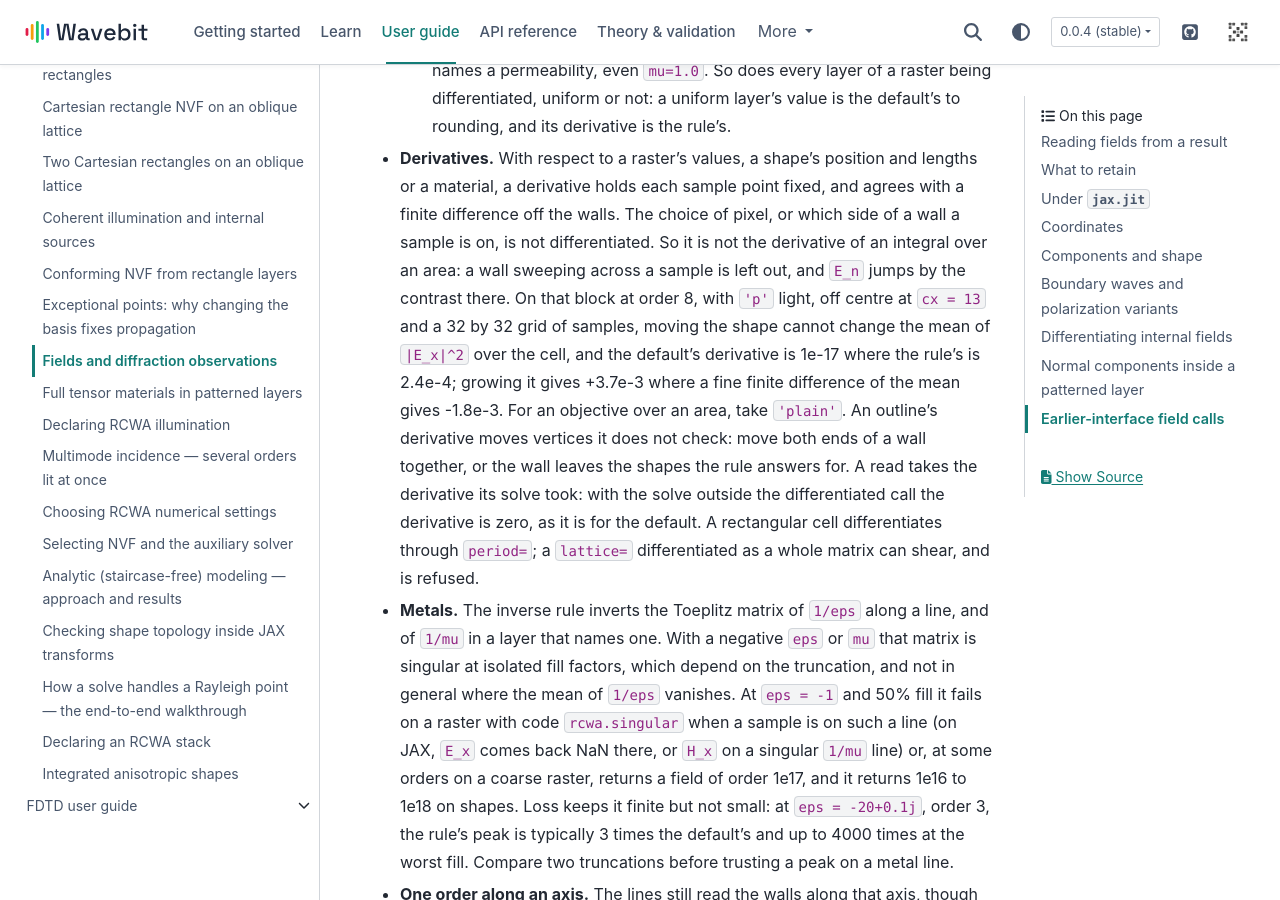
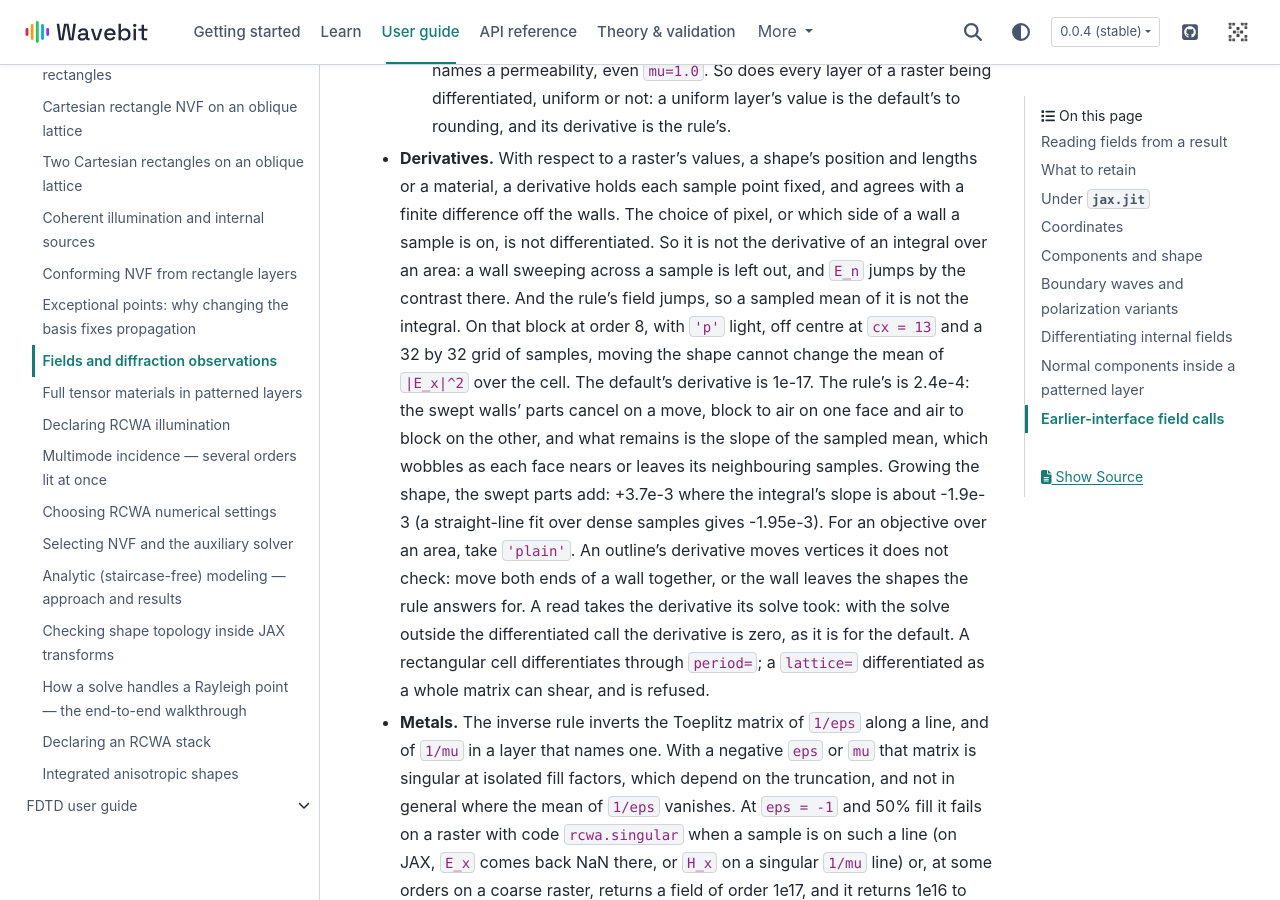
Before and after one commit to fieldalgo/wavebit, a Sphinx documentation site: the page built from docs/guide/rcwa/fields.md, in a window 1280 px wide and 900 px high, scrolled down 10727 px. Built offline with Sphinx 7.4.7 and the PyData theme 0.15.4, drawn with Linux system fonts in a browser that asks for light colours; pages that are not in the unit, such as notebooks, are missing from menus.

Commit message:
docs(fields): say why the rule's move derivative is nonzero: the sampled mean, not the walls
On a move of the block the two swept faces cancel, block to air on one side and air to block
on the other, so the Lalanne rule's fixed-point derivative of the 32x32 mean (2.4e-4 at order
8, cx = 13) is the slope of that mean's own wobble as each face nears or leaves its samples:
the rule's field jumps, so its sampled mean is not the integral. The swept parts add when the
shape grows, which is where the sign comes out wrong. The test's docstring and the guide said
the move's error came from the swept walls; both now say what it is. The integral's slope on
growth is about -1.9e-3 (a line fit over dense samples gives -1.95e-3), not -1.8e-3.

Co-Authored-By: Claude Opus 5.5 <noreply@anthropic.com>

```diff
--- a/docs/guide/rcwa/fields.md
+++ b/docs/guide/rcwa/fields.md
@@ -323,11 +323,15 @@ metadata records the rule under `'reconstruction'` when it is not the default.
   material, a derivative holds each sample point fixed, and agrees with a finite difference off
   the walls. The choice of pixel, or which side of a wall a sample is on, is not differentiated. So
   it is not the derivative of an integral over an area: a wall sweeping across a sample is left
-  out, and `E_n` jumps by the contrast there. On that block at order 8, with `'p'` light, off centre
-  at `cx = 13` and a 32 by 32 grid of samples, moving the shape cannot change the mean of `|E_x|^2`
-  over the cell, and the default's derivative is 1e-17 where the rule's is 2.4e-4; growing it gives
-  +3.7e-3 where a fine finite difference of the mean gives -1.8e-3. For an objective over an area,
-  take `'plain'`. An outline's derivative moves vertices it does not check: move both ends of a
+  out, and `E_n` jumps by the contrast there. And the rule's field jumps, so a sampled mean of it
+  is not the integral. On that block at order 8, with `'p'` light, off centre at `cx = 13` and a
+  32 by 32 grid of samples, moving the shape cannot change the mean of `|E_x|^2` over the cell.
+  The default's derivative is 1e-17. The rule's is 2.4e-4: the swept walls' parts cancel on a
+  move, block to air on one face and air to block on the other, and what remains is the slope of
+  the sampled mean, which wobbles as each face nears or leaves its neighbouring samples. Growing
+  the shape, the swept parts add: +3.7e-3 where the integral's slope is about -1.9e-3 (a
+  straight-line fit over dense samples gives -1.95e-3). For an objective over an area, take
+  `'plain'`. An outline's derivative moves vertices it does not check: move both ends of a
   wall together, or the wall leaves the shapes the rule answers for. A read takes the derivative
   its solve took: with the solve outside the differentiated call the derivative is zero, as it is
   for the default. A rectangular cell differentiates through `period=`; a `lattice=` differentiated
```
Also changed, not shown: 1 other file.
